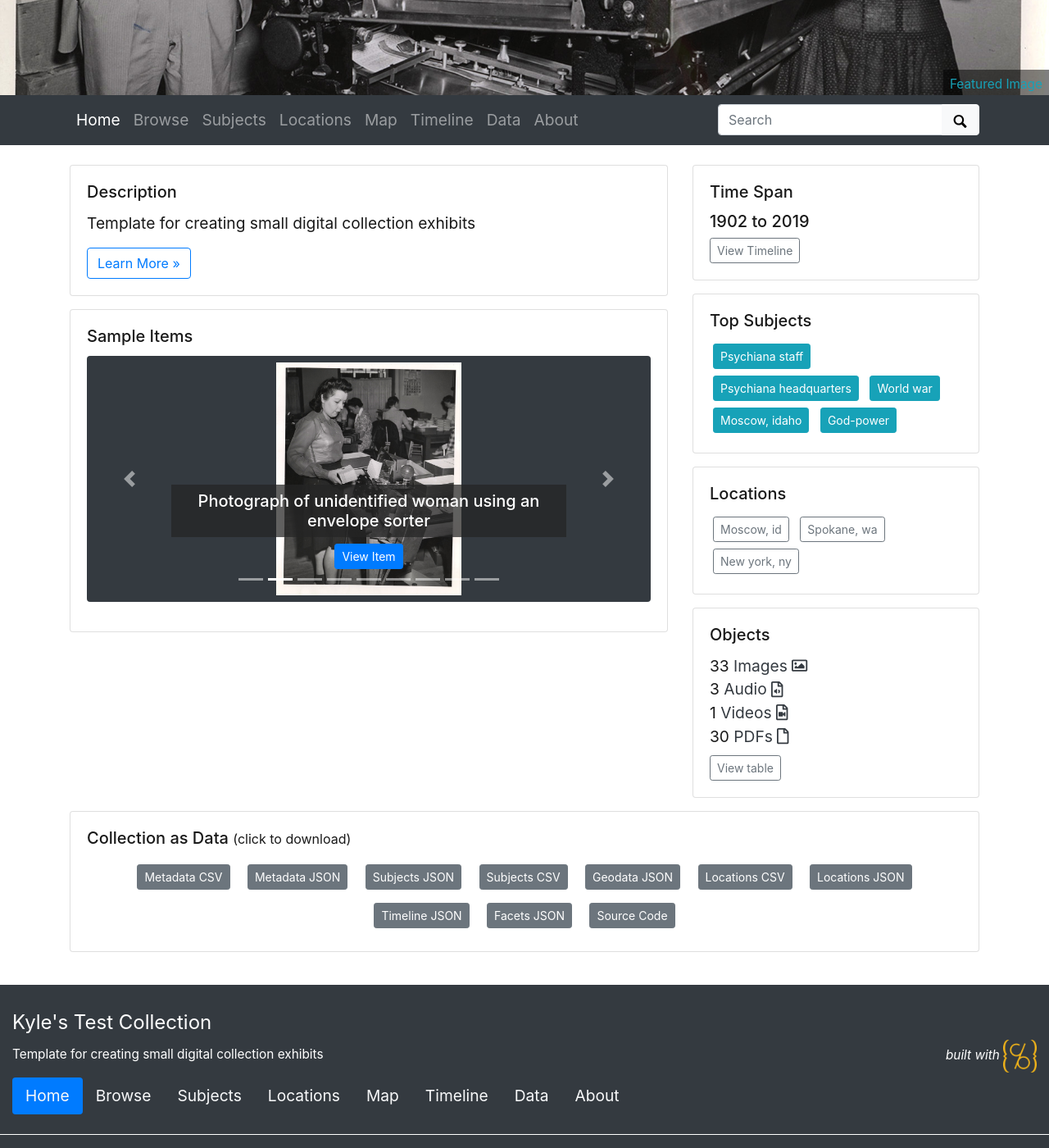
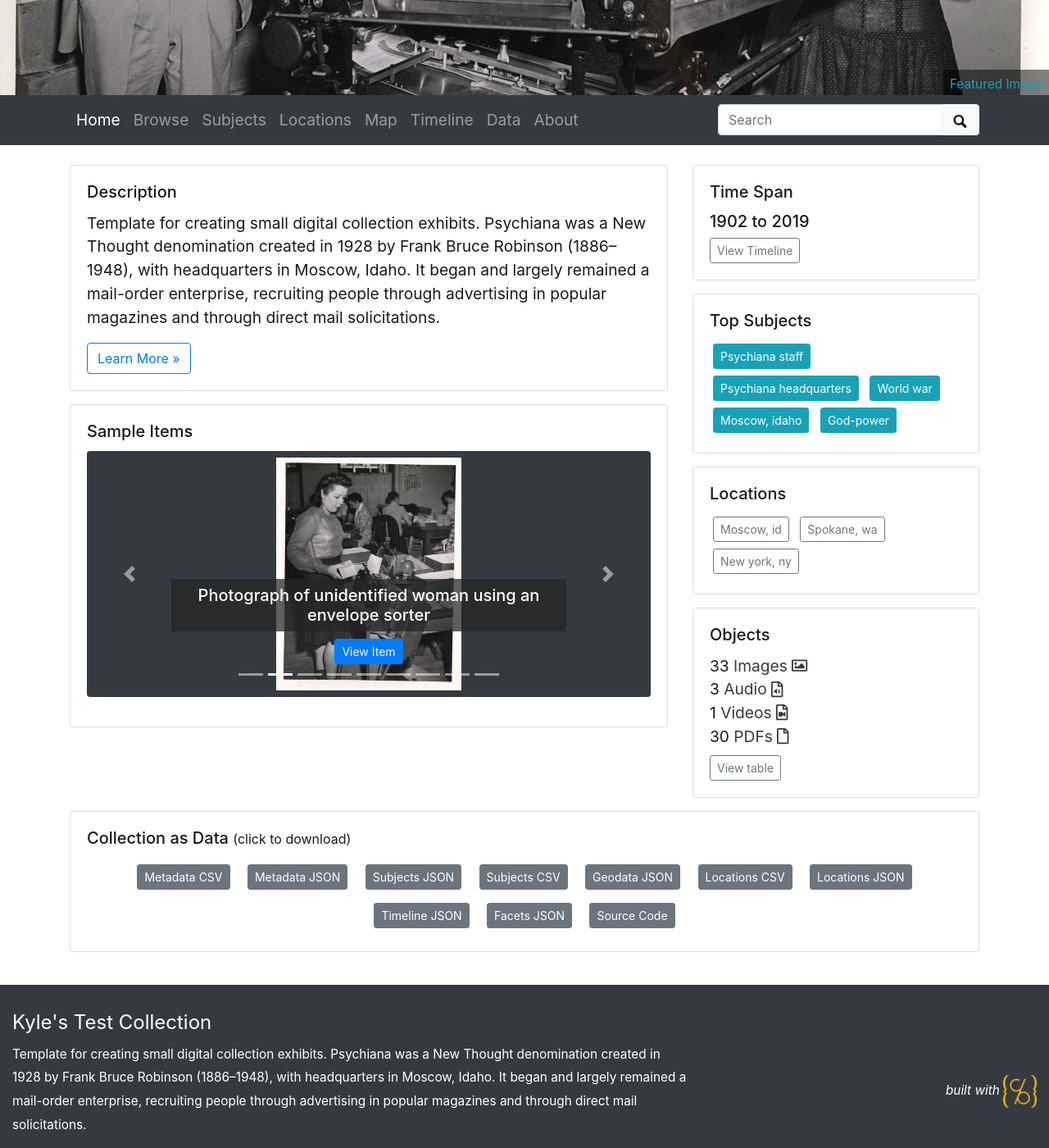
Before and after one commit to Woodward-Library/collectionBuilderExample, a Jekyll site: the page built from index.md, in a window 1280 px wide and 1400 px high, scrolled down 225 px. Shown: the whole window at 82% size. Built offline with Jekyll 4.4.1, drawn with Linux system fonts in a browser that asks for light colours.

Commit message:
Update _config.yml

```diff
--- a/_config.yml
+++ b/_config.yml
@@ -23,7 +23,7 @@ title: Kyle's Test Collection
 tagline: testing the Collection builder tool in Github
 # description appears in meta tags and other locations
 # this description might appear in search result lists, keep around 160 characters max
-description: "Template for creating small digital collection exhibits"
+description: "Template for creating small digital collection exhibits.  Psychiana was a New Thought denomination created in 1928 by Frank Bruce Robinson (1886–1948), with headquarters in Moscow, Idaho. It began and largely remained a mail-order enterprise, recruiting people through advertising in popular magazines and through direct mail solicitations."
 # creator of the digital collection, to appear in meta tags; we typically use our GitHub usernames but feel free to just use your name
 author: Woodward Library
 
```
